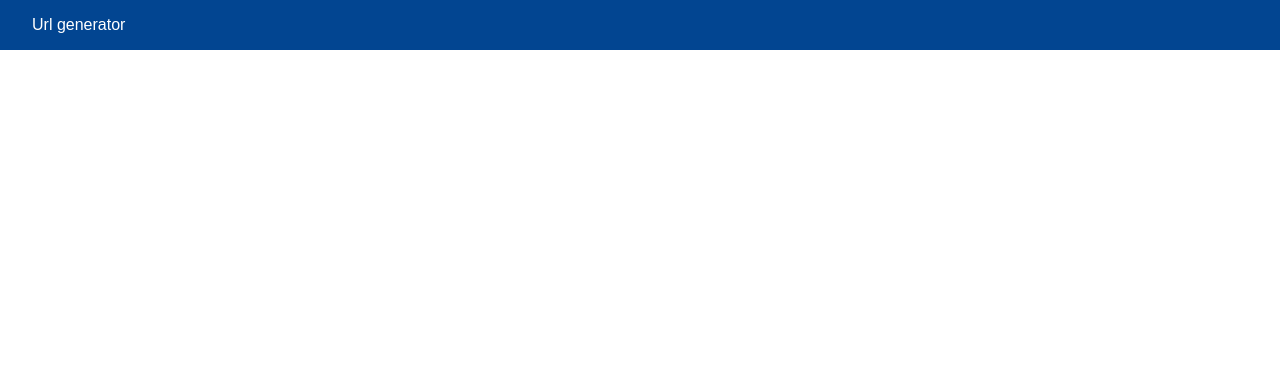
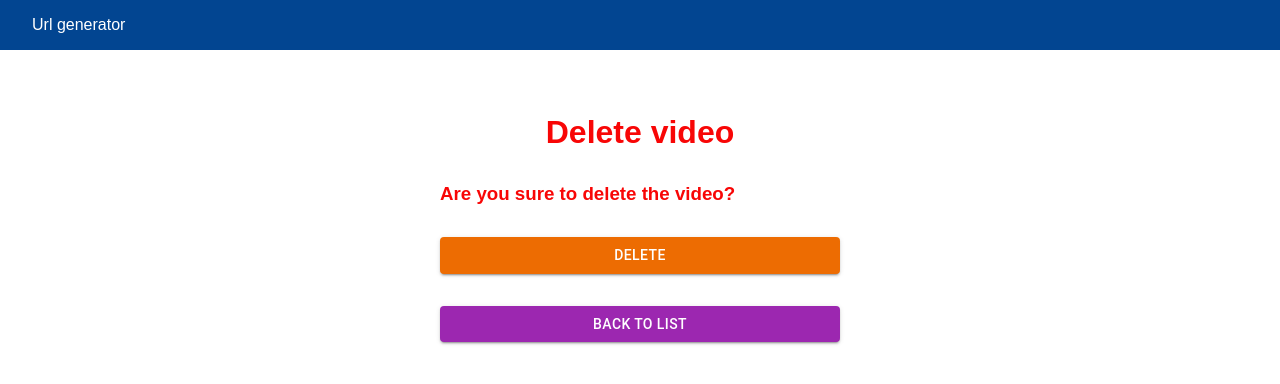
Before and after one commit to EstebanPastor/Url-generator-front-end, a React (Vite) app: page /delete-video/1 in a window 1280 px wide. Before the commit this address had no page. Shown: the top 384 px of the page. Built offline with nearby package versions, Linux system fonts and the light colour scheme.

Commit message:
feat: :sparkles: Add delete video funcionallity

```diff
--- a/src/App.tsx
+++ b/src/App.tsx
@@ -4,6 +4,7 @@ import { Routes, Route } from "react-router-dom";
 import Home from "./pages/home/Home";
 import AddVideo from "./pages/add-video/AddVideo";
 import EditVideo from "./pages/edit-video/EditVideo";
+import DeleteVideo from "./pages/delete-video/DeleteVideo";
 
 const App = () => {
   return (
@@ -13,6 +14,7 @@ const App = () => {
         <Route path="/" element={<Home />} />
         <Route path="/add-video" element={<AddVideo />} />
         <Route path="/edit-video/:videoId" element={<EditVideo />} />
+        <Route path="/delete-video/:videoId" element={<DeleteVideo />} />
       </Routes>
     </div>
   );
--- /dev/null
+++ b/src/pages/delete-video/DeleteVideo.tsx
@@ -0,0 +1,59 @@
+import "./delete-video.scss";
+
+import axios from "axios";
+
+import { TextField, Button } from "@mui/material";
+
+import { useNavigate, useParams } from "react-router-dom";
+
+import { useState, useEffect } from "react";
+import { baseURL } from "../../constants/url.constant";
+import { IVideo } from "../../types/global.types";
+
+const DeleteVideo = () => {
+  const [loading, setLoading] = useState<boolean>(false);
+
+  const navigate = useNavigate();
+
+  const { videoId } = useParams();
+
+  const handleClickDeleteBtn = () => {
+    setLoading(true);
+
+    axios
+      .delete(`${baseURL}/${videoId}`)
+      .then((response) => navigate("/"))
+      .catch((error) => alert("An error occurred: " + error));
+  };
+
+  const handleClickBackBtn = () => {
+    navigate("/");
+  };
+
+  return (
+    <div className="delete-video">
+      <h1>Delete video</h1>
+      {loading ? (
+        <h1>Loading...</h1>
+      ) : (
+        <div className="inputs">
+          <h3>Are you sure to delete the video?</h3>
+          <Button variant="contained"
+          color="warning"
+          onClick={handleClickDeleteBtn}>
+            Delete
+          </Button>
+          <Button
+            variant="contained"
+            color="secondary"
+            onClick={handleClickBackBtn}
+          >
+            Back to list
+          </Button>
+        </div>
+      )}
+    </div>
+  );
+};
+
+export default DeleteVideo;
--- /dev/null
+++ b/src/pages/delete-video/delete-video.scss
@@ -0,0 +1,25 @@
+@import "../../mixins";
+
+.delete-video {
+  width: 100%;
+
+  @include d-flex(column, flex-start, center);
+  padding: 2rem;
+  padding-top: 4rem;
+  gap: 2rem;
+
+  h1,
+  h3 {
+    color: rgb(248, 6, 6);
+  }
+  .inputs {
+    @include d-flex(column, flex-start, center);
+    width: 400px;
+    max-width: 100%;
+    gap: 2rem;
+
+    * {
+      width: 100%;
+    }
+  }
+}
--- a/src/pages/home/Home.tsx
+++ b/src/pages/home/Home.tsx
@@ -13,10 +13,13 @@ import { useNavigate } from "react-router-dom";
 const Home = () => {
   const navigate = useNavigate();
 
-
   const redirectToEdit = (videoId: string) => {
     navigate(`/edit-video/${videoId}`);
-  }
+  };
+
+  const redirectToDelete = (videoId: string) => {
+    navigate(`/delete-video/${videoId}`);
+  };
 
   const [videos, setVideos] = useState<IVideo[]>([]);
 
@@ -50,10 +53,8 @@ const Home = () => {
             </div>
             <div className="right">
               <div className="btns">
-                <Edit
-                onClick={() => redirectToEdit(item.id)}
-                />
-                <Delete />
+                <Edit onClick={() => redirectToEdit(item.id)} />
+                <Delete onClick={() => redirectToDelete(item.id)} />
               </div>
             </div>
           </div>
```
